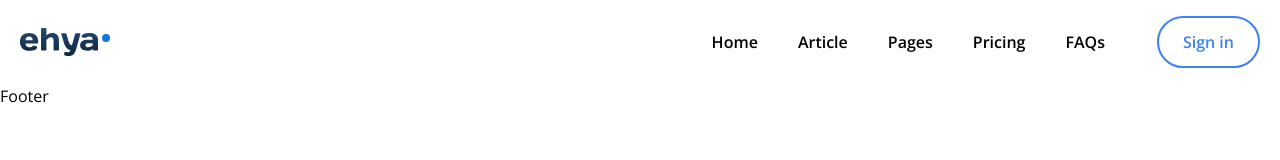
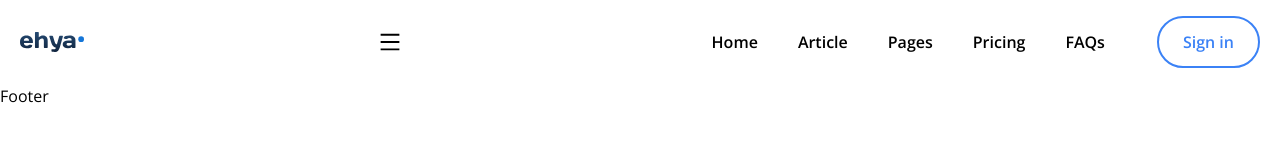
Before and after one commit to PadalaBalaSivaSaiMegiReddy/tailwind-css-react-blog-app, a React (Create React App) app: page / in a window 1280 px wide. Shown: the top 160 px of the page. Built offline with nearby package versions, Linux system fonts and the light colour scheme; the HTML template or start-up script is replaced by a standard one.

Commit message:
bg drak hard

```diff
--- a/package.json
+++ b/package.json
@@ -8,6 +8,7 @@
     "@testing-library/user-event": "^13.5.0",
     "react": "^18.2.0",
     "react-dom": "^18.2.0",
+    "react-icons": "^4.9.0",
     "react-scripts": "5.0.1",
     "web-vitals": "^2.1.4"
   },
--- a/src/components/Header.jsx
+++ b/src/components/Header.jsx
@@ -1,5 +1,7 @@
 import React from "react";
+import { AiOutlineMenu, AiOutlineClose } from "react-icons/ai";
 import images from "../constants/images";
+import { useState } from "react";
 
 const NavItemsInfo = [
 	{ name: "Home" },
@@ -23,14 +25,38 @@
 };
 
 export default function Header() {
+	const [navIsVisible, setnavIsVisible] = useState(false);
+
+	const navVisibilityHandler = () => {
+		setnavIsVisible((curState) => {
+			return !curState;
+		});
+	};
 	return (
 		<section>
 			<header className="container mx-auto px-5 flex justify-between py-4 items-center ">
 				<div>
-					<img src={images.Logo} alt="logo" />
+					<img className="w-16" src={images.Logo} alt="logo" />
 				</div>
-				<div className="flex gap-x-9 items-center">
-					<ul className="flex gap-x-2 font-semibold ">
+				<div className="z-50">
+					{navIsVisible ? (
+						<AiOutlineClose
+							onClick={navVisibilityHandler}
+							className="w-6 h-6"
+						/>
+					) : (
+						<AiOutlineMenu
+							onClick={navVisibilityHandler}
+							className="w-6 h-6"
+						/>
+					)}
+				</div>
+				<div
+					className={` ${
+						navIsVisible ? "-right-0 " : "-right-full"
+					} bg-dark-hard lg:bg-transparent z-[49] flex flex-col w-full lg:w-auto justify-center lg:justify-end lg:flex-row fixed top-0 bottom-0 lg:static gap-x-9 items-center`}
+				>
+					<ul className="flex flex-col lg:flex-row gap-x-2 font-semibold ">
 						{NavItemsInfo.map((item) => (
 							<NavItem name={item.name} />
 						))}
```
Also changed, not shown: 1 other file (tests, documents, lock files or other folders).
